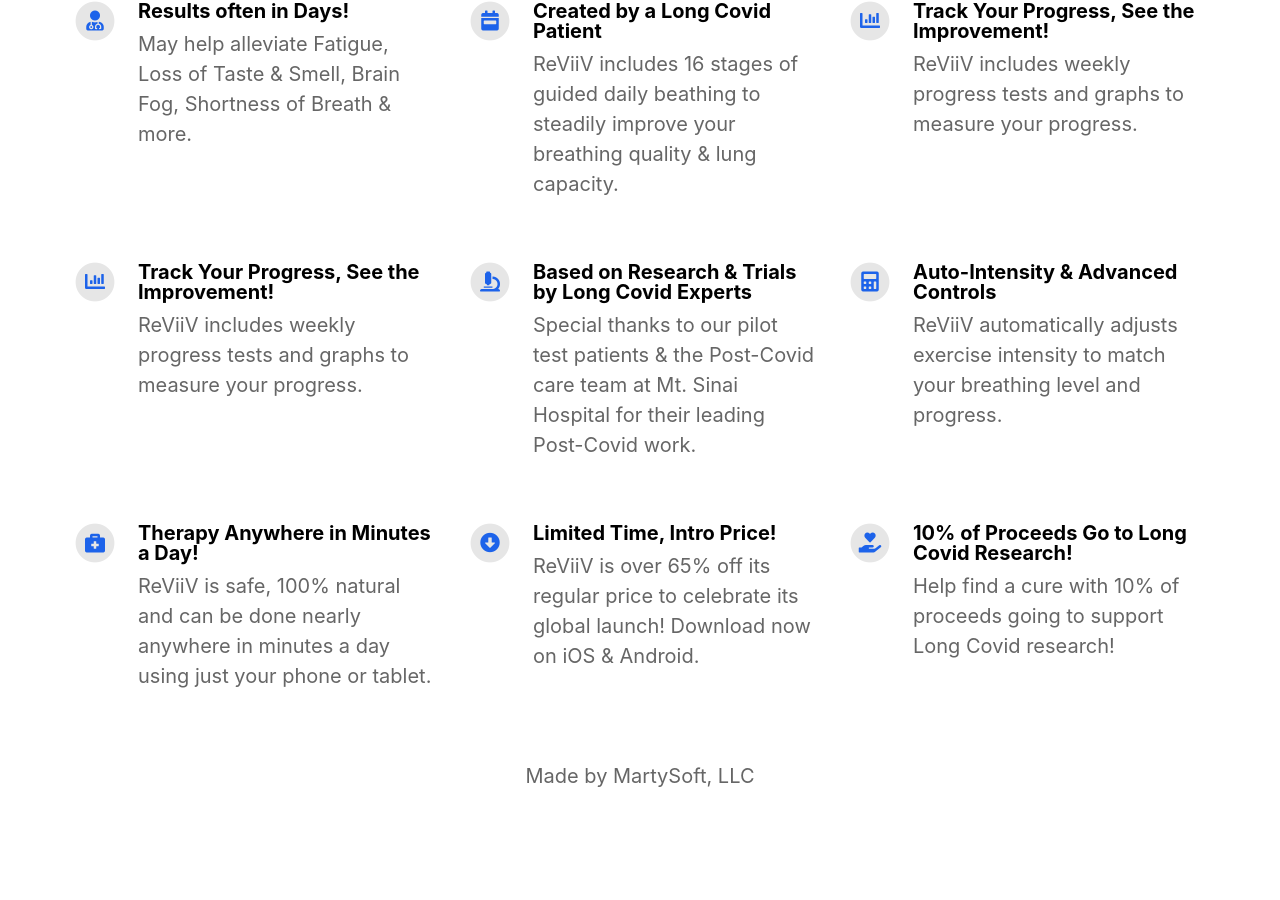
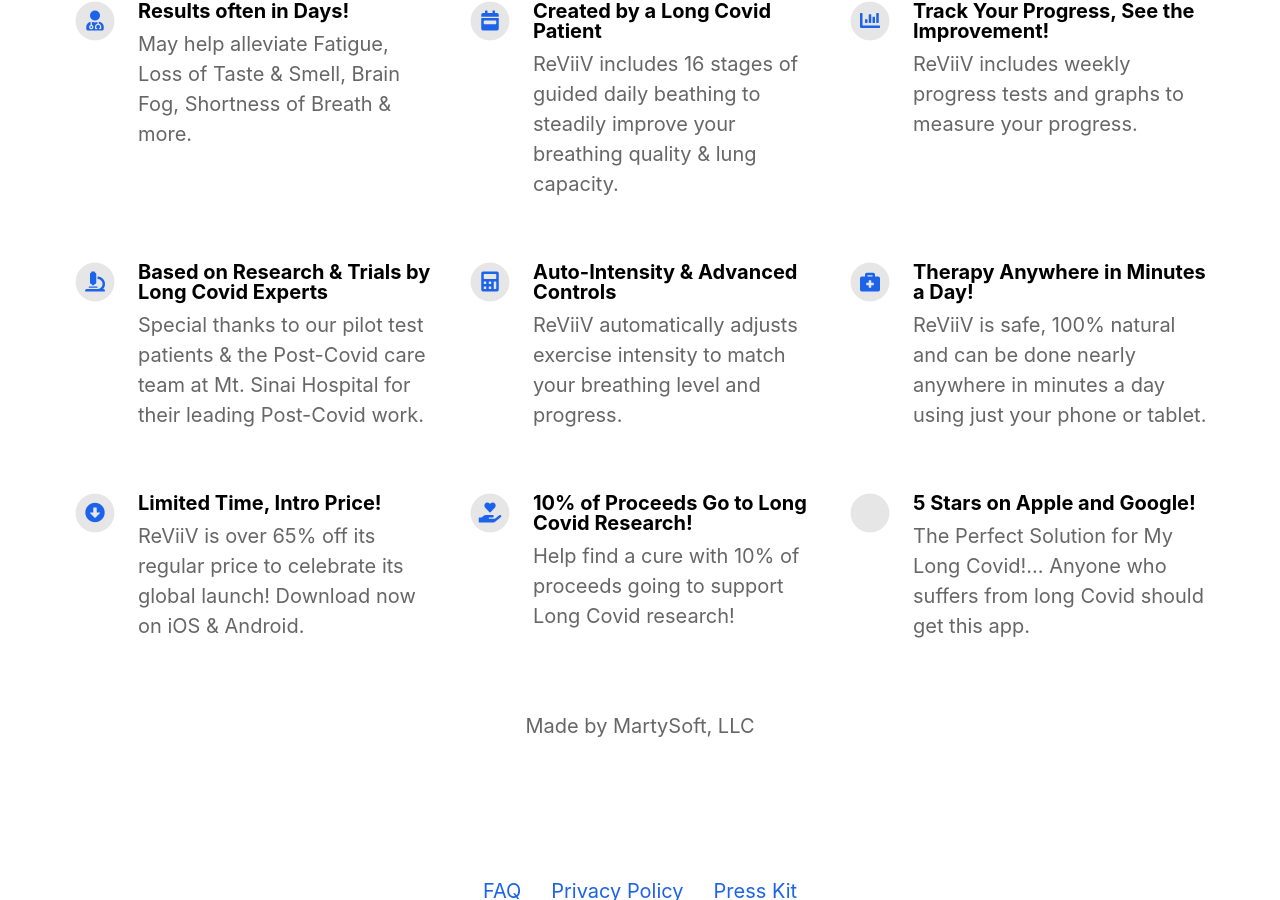
Before and after one commit to marcvanh/reviiv.me, a Jekyll site: the page built from index.html, in a window 1280 px wide and 900 px high, scrolled down 1083 px. Built offline with Jekyll 4.4.1, drawn with Linux system fonts in a browser that asks for light colours; nearby versions of some CDN libraries.

Commit message:
Restore to the other day

```diff
--- a/_config.yml
+++ b/_config.yml
@@ -8,7 +8,7 @@ ios_app_country                           : us
 appstore_link                             : https://apps.apple.com/us/app/reviiv/id1557588292  # Automatically populates if not set and if iOS app ID is set. Otherwise enter manually.
 playstore_link                            : https://play.google.com/store/apps/details?id=com.martysoft.breather  # Enter Google Play Store URL.
 presskit_download_link                    : https://reviiv.me/assets/ReViiVPressKit-2022.zip   # Enter a link to downloadable file or (e.g. public Dropbox link to a .zip file).
-                                                                                      # Or upload your press kit file to assets and set path accordingly (e.g. "assets/your_press_kit.zip").
+# Or upload your press kit file to assets and set path accordingly (e.g. "assets/your_press_kit.zip").
 
 app_icon                                  : assets/icon.jpg                           # Automatically populates if not set and if iOS app ID is set.  Otherwise enter path to icon file manually.
 app_name                                  : ReViiV                                          # Automatically populates if not set and if iOS app ID is set.  Otherwise enter manually.
@@ -47,7 +47,7 @@ features                                  :
     description                           : ReViiV includes weekly progress tests and graphs to measure your progress.
     fontawesome_icon_name                 : chart-bar
 
-  - title                                 : Track Your Progress, See the Improvement!
+    title                                 : Track Your Progress, See the Improvement!
     description                           : ReViiV includes weekly progress tests and graphs to measure your progress.
     fontawesome_icon_name                 : chart-bar
 
@@ -70,6 +70,10 @@ features                                  :
   - title                                 : 10% of Proceeds Go to Long Covid Research!
     description                           : Help find a cure with 10% of proceeds going to support Long Covid research!
     fontawesome_icon_name                 : hand-holding-heart
+
+  - title                                 : 5 Stars on Apple and Google!
+    description                           : "The Perfect Solution for My Long Covid!... Anyone who suffers from long Covid should get this app."
+    fontawesome_icon_name                 : star-sharp
 
 
 # Theme Settings
```
